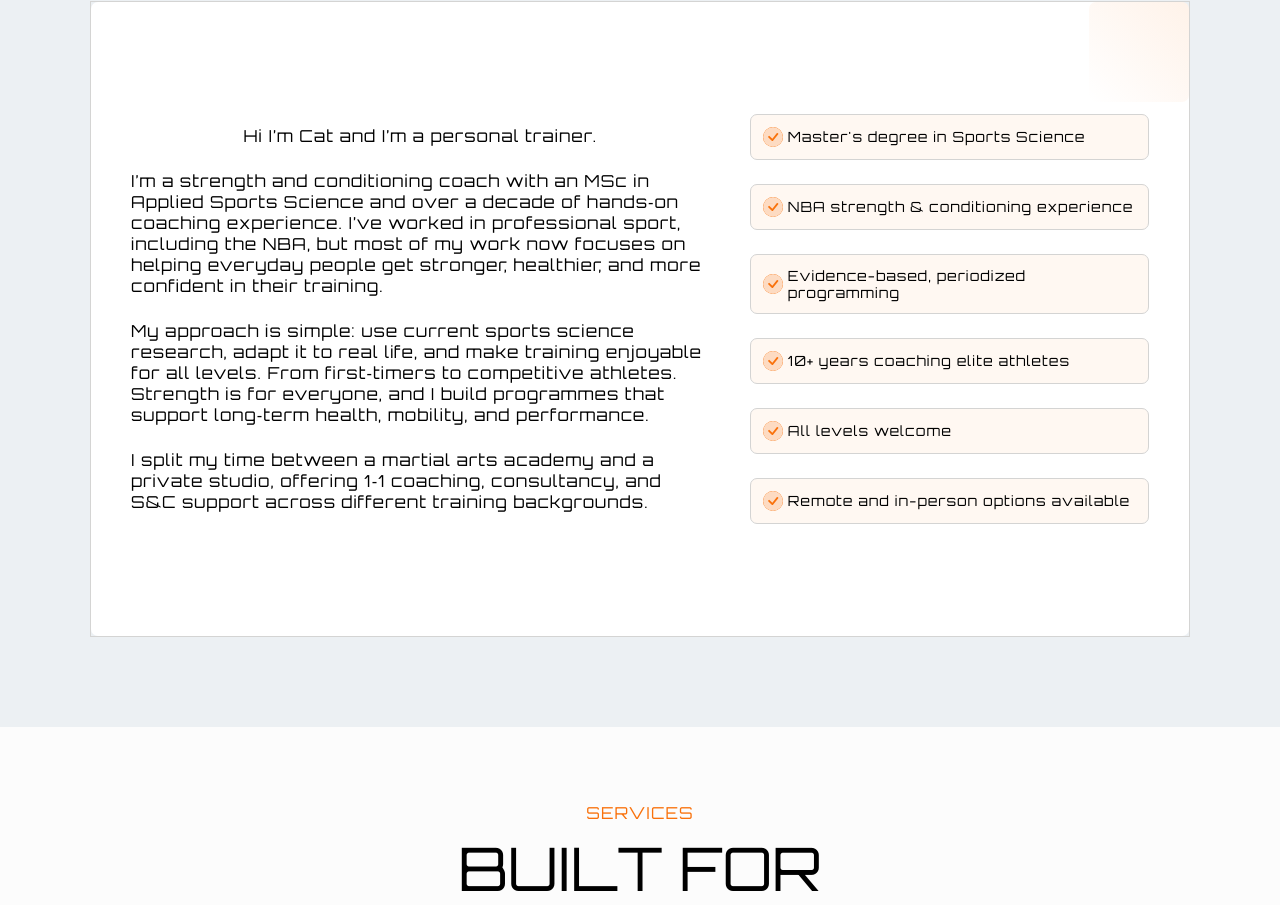
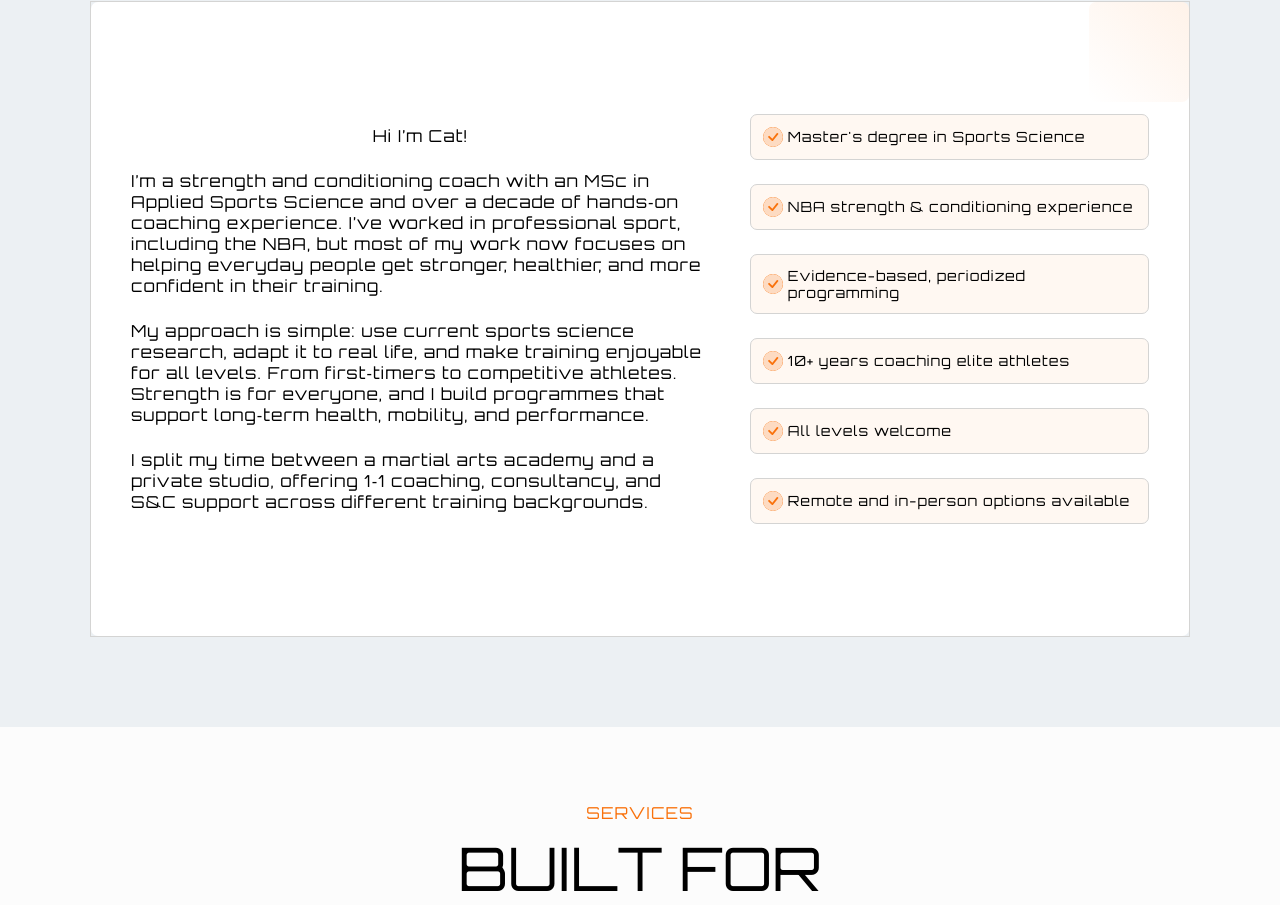
Before and after one commit to cdenby-dotcom/Cat-Denby-Performance, a Next.js app: page / in a window 1280 px wide. Shown: the part 999-1904 px from the top of the page. Built offline with nearby package versions, Linux system fonts and the light colour scheme.

Commit message:
Update About.tsx

```diff
--- a/app/components/About/About.tsx
+++ b/app/components/About/About.tsx
@@ -38,7 +38,7 @@ function About(props: {opacity: number}) {
                       <div className={`${styles.cornerGradient} ${styles.nonDesktopGradient}`}></div>
 
 
-                <p className={styles.centerP}>Hi I’m Cat and I’m a personal trainer.</p>
+                <p className={styles.centerP}>Hi I’m Cat! </p>
 
                 <p>
                     I’m a strength and conditioning coach with an MSc in Applied Sports Science and over a decade of hands‑on coaching experience. I’ve worked in professional sport, including the NBA, but most of my work now focuses on helping everyday people get stronger, healthier, and more confident in their training.
```
